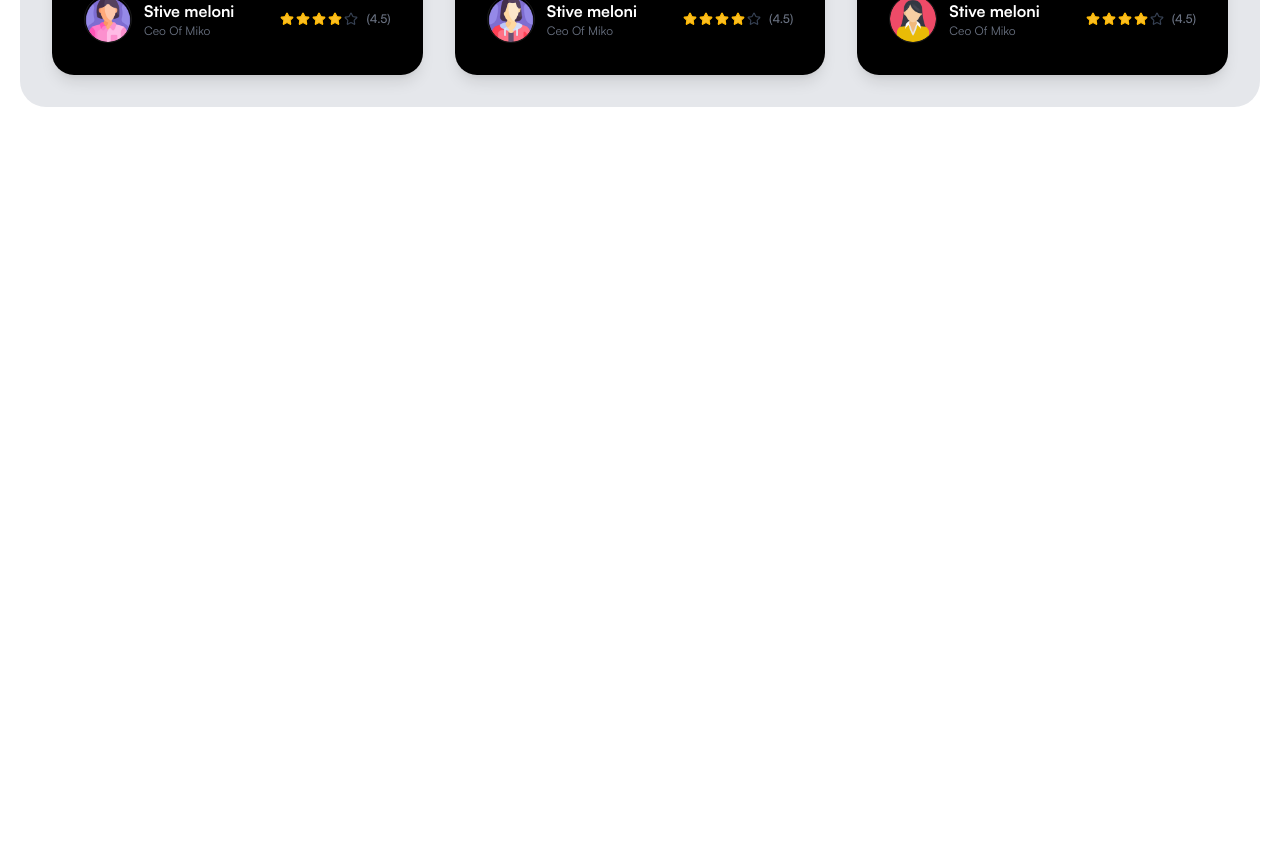
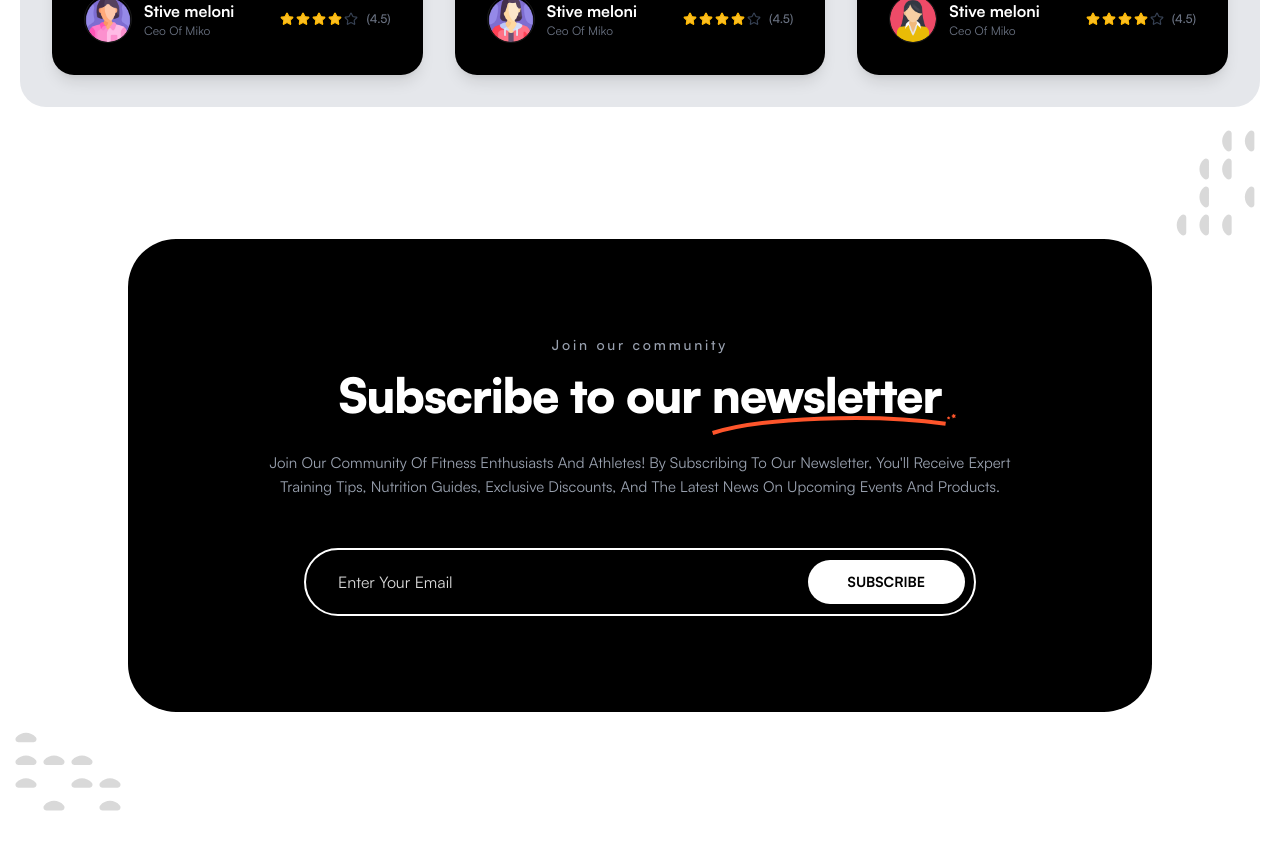
Before and after one commit to sajid-islam/gym-landing-page, a Next.js app: page / in a window 1280 px wide. Shown: the part 3420-4269 px from the top of the page. Before the commit the page ends 3911 px from the top, so only its background shows below. Built offline with nearby package versions, Linux system fonts and the light colour scheme; a web font is replaced by a local one.

Commit message:
feat: add newsletter subscription section with custom curve decoration

```diff
--- a/src/app/page.jsx
+++ b/src/app/page.jsx
@@ -1,6 +1,7 @@
 import BannerBg from '@/components/banner-bg/BannerBg';
 import Banner from '@/components/banner/Banner';
 import Navbar from '@/components/navbar/Navbar';
+import Newsletter from '@/components/newsletter/Newsletter';
 import OurProducts from '@/components/our-products/OurProducts';
 import Reviews from '@/components/reviews/Reviews';
 import WhyUs from '@/components/why-us/WhyUs';
@@ -16,6 +17,7 @@ export default function Home() {
       <OurProducts />
       <WhyUs />
       <Reviews />
+      <Newsletter />
     </div>
   );
 }
--- /dev/null
+++ b/src/components/newsletter/CurveLine.jsx
@@ -0,0 +1,28 @@
+const CurveLine = ({ className }) => {
+  return (
+    <svg
+      width="245"
+      height="22"
+      viewBox="0 0 245 22"
+      fill="none"
+      xmlns="http://www.w3.org/2000/svg"
+      className={className}
+    >
+      <path
+        d="M0.62793 20C47.6279 4.45795 160.828 0.373155 233.628 10.675"
+        stroke="#FE552B"
+        strokeWidth="4"
+      />
+      <path
+        d="M236.916 3.20654L237.374 4.25649L238.422 4.71954L237.565 5.47996L237.449 6.61968L236.461 6.03969L235.341 6.28102L235.587 5.16215L235.011 4.17158L236.151 4.06007L236.916 3.20654Z"
+        fill="#FE552B"
+      />
+      <path
+        d="M241.043 0.646898L242.209 1.70802L243.786 1.70011L243.138 3.1376L243.633 4.63501L242.065 4.4623L240.794 5.39566L240.474 3.85144L239.193 2.93087L240.563 2.1492L241.043 0.646898Z"
+        fill="#FE552B"
+      />
+    </svg>
+  );
+};
+
+export default CurveLine;
--- /dev/null
+++ b/src/components/newsletter/Newsletter.jsx
@@ -0,0 +1,66 @@
+'use client';
+import { Button } from '@/components/ui/button';
+import CommonPattern from '../polygons/common-pattern';
+import CurveLine from './CurveLine';
+
+const Newsletter = () => {
+  return (
+    <section className="mt-5">
+      <div className="flex w-full justify-end">
+        <CommonPattern className={'size-20 md:size-auto'} />
+      </div>
+      <div className="mx-auto max-w-5xl">
+        <div className="relative overflow-hidden rounded-[2rem] bg-black px-6 py-16 text-center text-white md:rounded-[3rem] md:px-10 md:py-24">
+          {/* Header Tags/Subtitle */}
+          <p className="mb-4 text-xs font-medium tracking-[0.2em] text-gray-400 md:text-sm">
+            Join our community
+          </p>
+
+          {/* Main Title */}
+          <h2 className="relative mb-8 text-3xl font-extrabold tracking-tight md:text-5xl lg:text-5xl">
+            Subscribe to our{' '}
+            <span className="relative inline-block">
+              newsletter
+              <span className="absolute -bottom-4 left-0 w-full">
+                <CurveLine className={'w-36 md:w-auto'} />
+              </span>
+            </span>
+          </h2>
+
+          {/* Description */}
+          <p className="mx-auto mb-12 max-w-3xl text-[14px] leading-relaxed text-gray-400 md:text-[15px]">
+            Join Our Community Of Fitness Enthusiasts And Athletes! By Subscribing To Our
+            Newsletter, You&apos;ll Receive Expert Training Tips, Nutrition Guides, Exclusive
+            Discounts, And The Latest News On Upcoming Events And Products.
+          </p>
+
+          {/* Subscription Form */}
+          <div className="mx-auto max-w-2xl">
+            <form
+              onSubmit={(e) => e.preventDefault()}
+              className="flex flex-col gap-4 rounded-3xl border-2 border-white p-2 transition-all duration-300 focus-within:border-white/40 sm:flex-row sm:items-center sm:rounded-full"
+            >
+              <input
+                type="email"
+                placeholder="Enter Your Email"
+                className="w-full bg-transparent px-6 py-4 text-white placeholder:text-white/85 focus:outline-none sm:py-3"
+                required
+              />
+              <Button
+                type="submit"
+                className="h-full w-full cursor-pointer rounded-2xl bg-white px-10 py-4 text-sm font-bold text-black transition-transform hover:scale-[1.02] active:scale-95 sm:w-auto sm:rounded-full sm:py-3"
+              >
+                SUBSCRIBE
+              </Button>
+            </form>
+          </div>
+        </div>
+      </div>
+      <div>
+        <CommonPattern className={'size-20 rotate-90 md:size-auto'} />
+      </div>
+    </section>
+  );
+};
+
+export default Newsletter;
```
